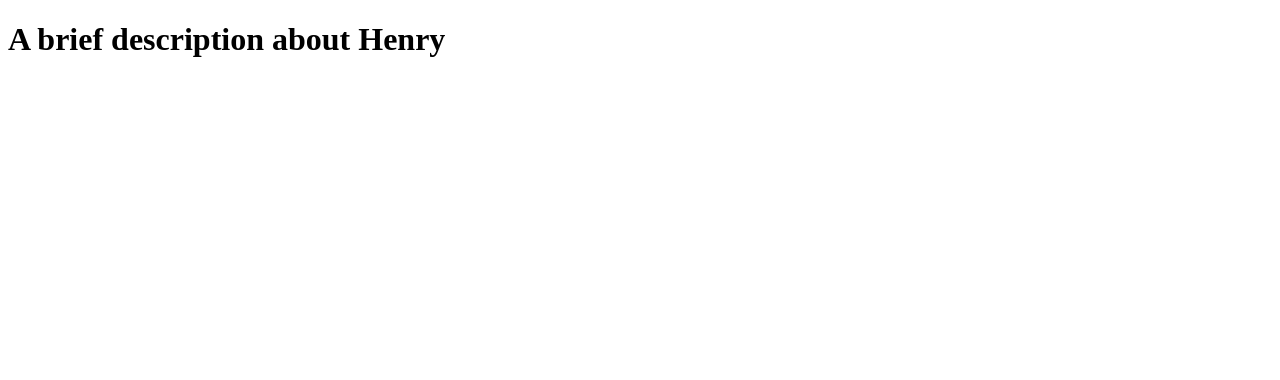
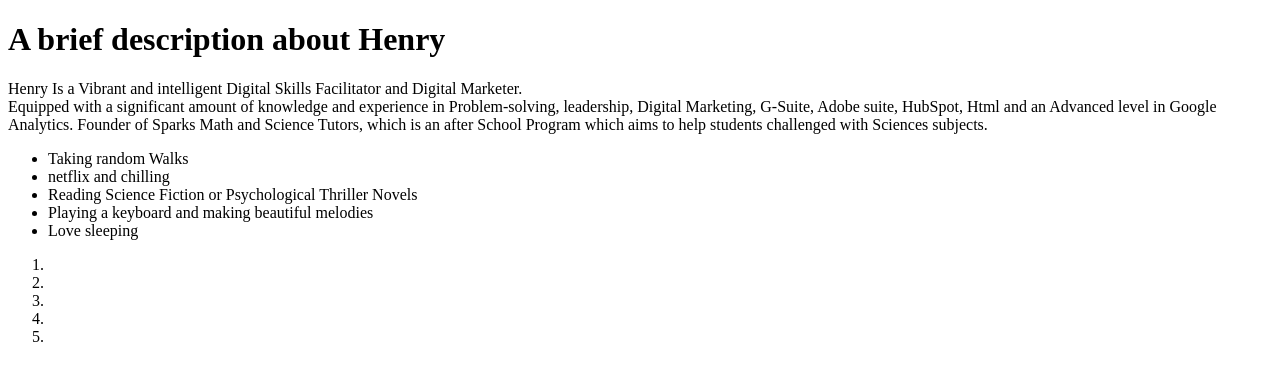
Before and after one commit to HenryJavangwe/firstAssignment, a plain HTML site: page index.html in a window 1280 px wide. Drawn offline with Linux system fonts and the light colour scheme.

Commit message:
adding sections with my fav activities and recent movies i watched

```diff
--- a/index.html
+++ b/index.html
@@ -9,5 +9,39 @@
     <!-- Headings on the sections i'm on  -->
     <h1>A brief description about Henry</h1>
     <!-- paragraph with infor about myself-->
+
+    <p>
+        Henry Is a Vibrant and intelligent Digital Skills Facilitator and Digital Marketer. <br>
+        Equipped with a significant amount of knowledge and experience in Problem-solving, leadership, Digital Marketing, G-Suite, Adobe suite, HubSpot,
+        Html and an Advanced level in Google Analytics.
+        Founder of Sparks Math and Science Tutors, which is an after School Program which aims to help students challenged with Sciences subjects.
+    </p>
+
+<!-- sections with my fav activities and recent movies i watched -->
+    <section class="first section">
+
+        <div>
+            <ul>
+                <li>Taking random Walks</li>
+                <li>netflix and chilling</li>
+                <li>Reading Science Fiction or Psychological Thriller Novels</li>
+                <li>Playing a keyboard and making beautiful melodies</li>
+                <li>Love sleeping </li>
+            </ul>
+        </div>
+
+    </section>
+
+    <section class="second section">
+        <div>
+            <ol>
+                <li></li>
+                <li></li>
+                <li></li>
+                <li></li>
+                <li></li>
+            </ol>
+        </div>
+    </section>
 </body>
 </html>
```
